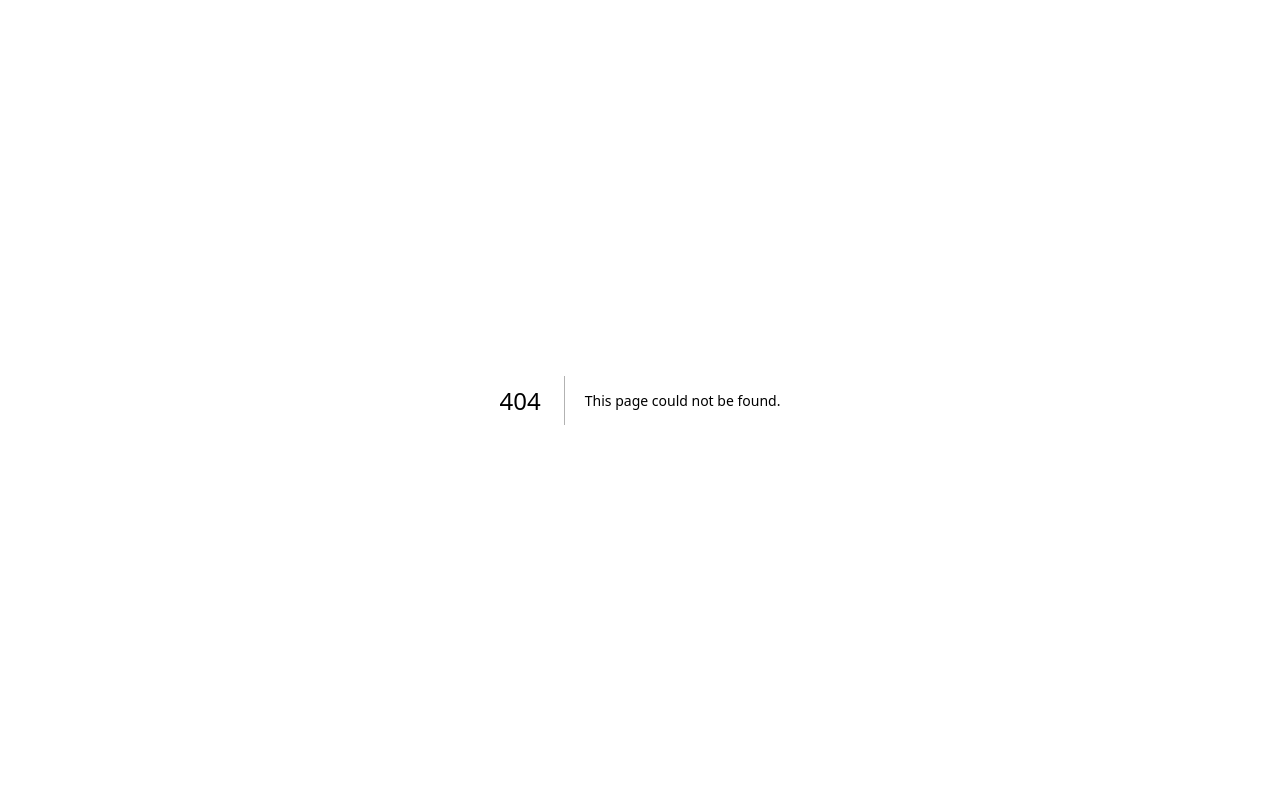
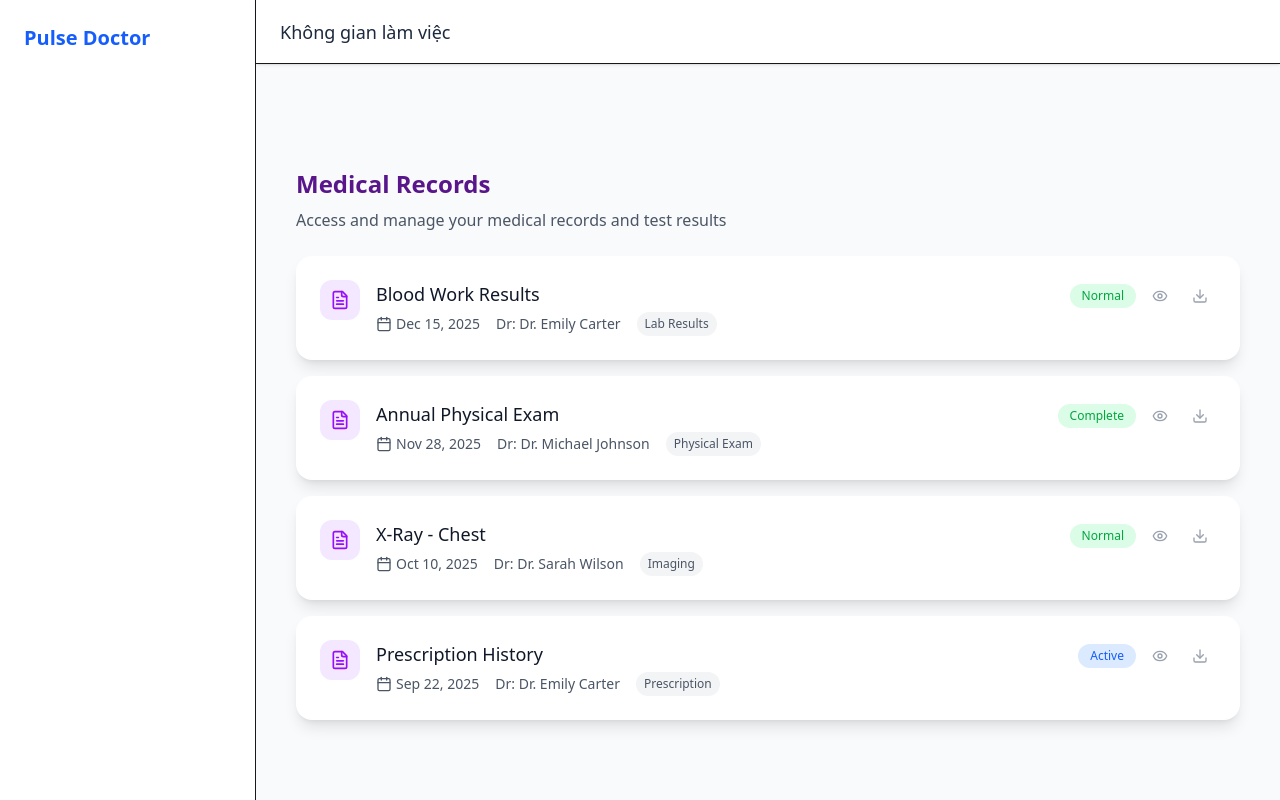
Before and after one commit to the-pulse-clinic-uit/pulse-web, a Next.js app: page /hms/records in a window 1280 px wide. Before the commit this address had no page. Built offline with nearby package versions, Linux system fonts and the light colour scheme.

Commit message:
feat(ui): add UI for record page

```diff
--- /dev/null
+++ b/app/hms/records/page.tsx
@@ -0,0 +1,57 @@
+"use client";
+
+import RecordList from "@/components/patient/record/RecordList";
+
+export default function RecordsPage() {
+  const records = [
+    {
+      id: 1,
+      title: "Blood Work Results",
+      date: "Dec 15, 2025",
+      doctor: "Dr. Emily Carter",
+      type: "Lab Results",
+      status: "Normal",
+    },
+    {
+      id: 2,
+      title: "Annual Physical Exam",
+      date: "Nov 28, 2025",
+      doctor: "Dr. Michael Johnson",
+      type: "Physical Exam",
+      status: "Complete",
+    },
+    {
+      id: 3,
+      title: "X-Ray - Chest",
+      date: "Oct 10, 2025",
+      doctor: "Dr. Sarah Wilson",
+      type: "Imaging",
+      status: "Normal",
+    },
+    {
+      id: 4,
+      title: "Prescription History",
+      date: "Sep 22, 2025",
+      doctor: "Dr. Emily Carter",
+      type: "Prescription",
+      status: "Active",
+    },
+  ];
+
+  return (
+    <div className="min-h-screen bg-gray-50">
+      <div className="max-w-7xl mx-auto px-4 py-4 pt-20">
+        <div className="mb-6">
+          <h1 className="text-2xl font-semibold text-purple-900 mb-2">
+            Medical Records
+          </h1>
+          <p className="text-gray-600">
+            Access and manage your medical records and test results
+          </p>
+        </div>
+
+        <RecordList records={records} />
+      </div>
+    </div>
+  );
+}
--- /dev/null
+++ b/components/patient/record/RecordItem.tsx
@@ -0,0 +1,61 @@
+import { FileText, Download, Eye, Calendar } from "lucide-react";
+
+export interface Record {
+  id: number;
+  title: string;
+  date: string;
+  doctor: string;
+  type: string;
+  status: string;
+}
+
+interface RecordItemProps {
+  record: Record;
+}
+
+export default function RecordItem({ record }: RecordItemProps) {
+  return (
+    <div className="bg-white rounded-2xl shadow-lg p-6 hover:shadow-xl transition-all">
+      <div className="flex items-start justify-between">
+        <div className="flex items-start gap-4">
+          <div className="w-10 h-10 bg-purple-100 rounded-xl flex items-center justify-center">
+            <FileText className="w-5 h-5 text-purple-600" />
+          </div>
+          <div>
+            <h3 className="text-lg font-medium text-gray-900 mb-1">
+              {record.title}
+            </h3>
+            <div className="flex items-center gap-4 text-sm text-gray-600">
+              <span className="flex items-center gap-1">
+                <Calendar className="w-4 h-4" />
+                {record.date}
+              </span>
+              <span>Dr: {record.doctor}</span>
+              <span className="px-2 py-1 bg-gray-100 rounded-full text-xs">
+                {record.type}
+              </span>
+            </div>
+          </div>
+        </div>
+
+        <div className="flex items-center gap-2">
+          <span
+            className={`px-3 py-1 rounded-full text-xs font-medium ${
+              record.status === "Normal" || record.status === "Complete"
+                ? "bg-green-100 text-green-600"
+                : "bg-blue-100 text-blue-600"
+            }`}
+          >
+            {record.status}
+          </span>
+          <button className="p-2 text-gray-400 hover:text-purple-600 transition-colors">
+            <Eye className="w-4 h-4" />
+          </button>
+          <button className="p-2 text-gray-400 hover:text-purple-600 transition-colors">
+            <Download className="w-4 h-4" />
+          </button>
+        </div>
+      </div>
+    </div>
+  );
+}
--- /dev/null
+++ b/components/patient/record/RecordList.tsx
@@ -0,0 +1,30 @@
+import { FileText } from "lucide-react";
+import RecordItem, { Record } from "./RecordItem";
+
+interface RecordListProps {
+  records: Record[];
+}
+
+export default function RecordList({ records }: RecordListProps) {
+  if (records.length === 0) {
+    return (
+      <div className="text-center py-12">
+        <FileText className="w-16 h-16 text-gray-300 mx-auto mb-4" />
+        <h3 className="text-lg font-medium text-gray-900 mb-2">
+          No medical records found
+        </h3>
+        <p className="text-gray-600">
+          Your medical records will appear here once they are available.
+        </p>
+      </div>
+    );
+  }
+
+  return (
+    <div className="grid gap-4">
+      {records.map((record) => (
+        <RecordItem key={record.id} record={record} />
+      ))}
+    </div>
+  );
+}
```
